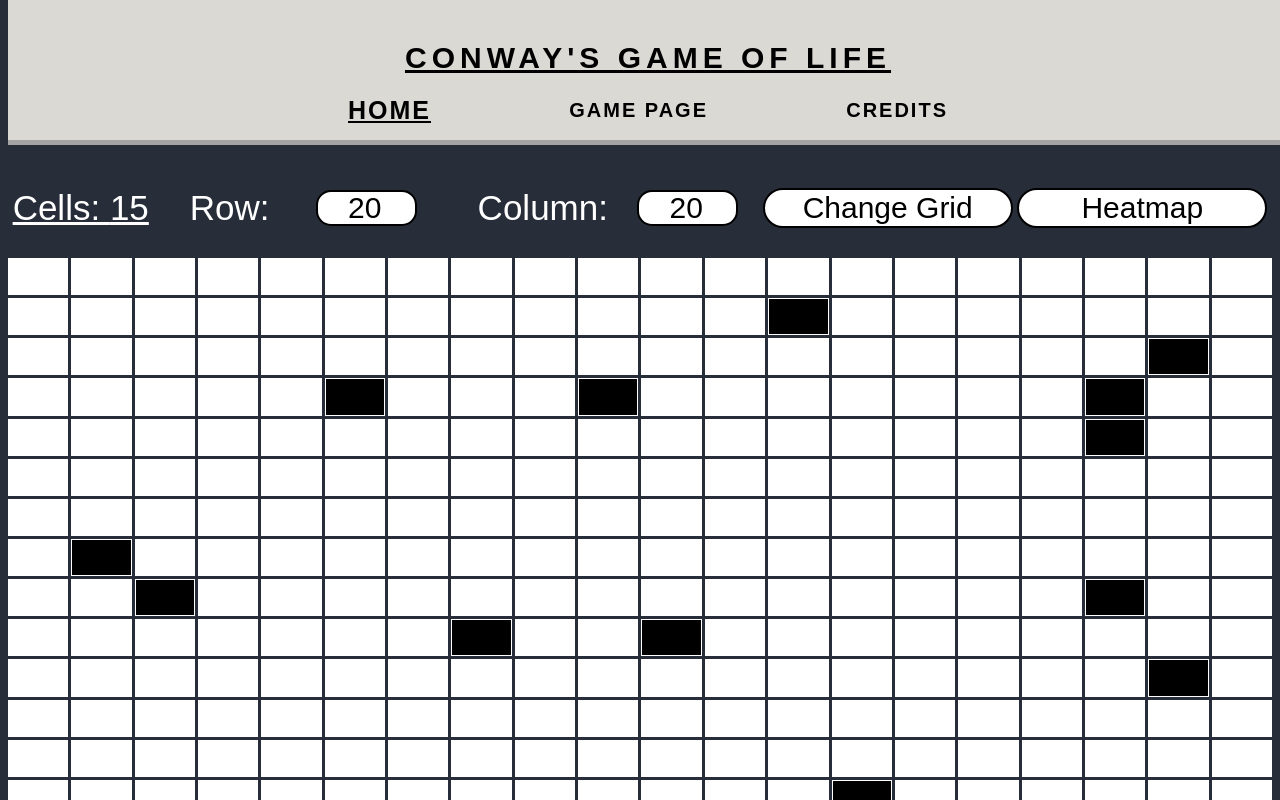
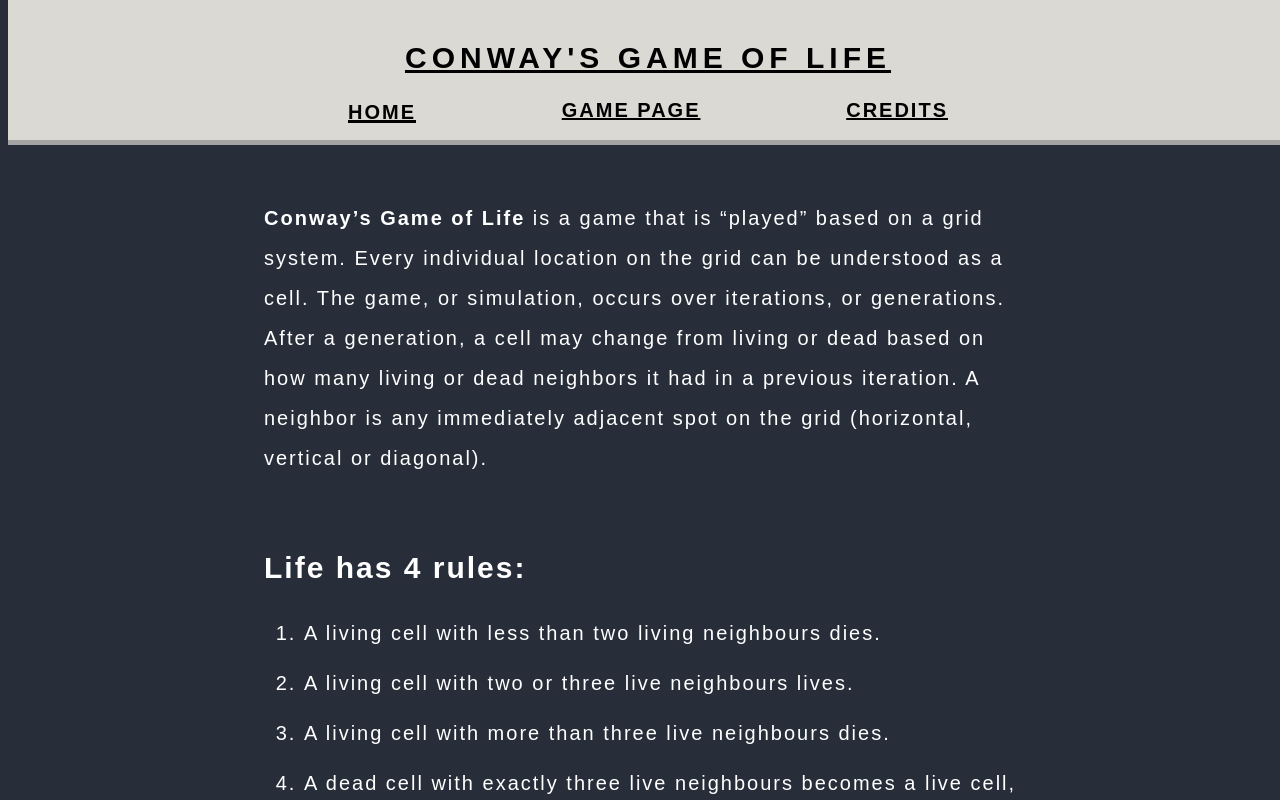
Before and after one commit to srt1678/CSS5610Project2, a React (Vite) app: page / in a window 1280 px wide. Shown: the top 800 px of the page. Built offline with nearby package versions, Linux system fonts and the light colour scheme.

Commit message:
readme + navbar

```diff
--- a/package.json
+++ b/package.json
@@ -11,7 +11,9 @@
   },
   "dependencies": {
     "react": "^18.2.0",
-    "react-dom": "^18.2.0"
+    "react-dom": "^18.2.0",
+    "react-router": "^6.22.3",
+    "react-router-dom": "^6.22.3"
   },
   "devDependencies": {
     "@types/react": "^18.2.56",
--- a/src/Navbar.jsx
+++ b/src/Navbar.jsx
@@ -1,13 +1,20 @@
 import "./Navbar.css";
+import { NavLink } from "react-router-dom";
 
 export default function Navbar() {
 	return (
 		<div className="navBarContainer">
 			<h1 className="titleText">CONWAY'S GAME OF LIFE</h1>
 			<div className="navBarLinkContainer">
-                <h5 className="linkText currentPage">HOME</h5>
-                <h5 className="linkText">GAME PAGE</h5>
-                <h5 className="linkText">CREDITS</h5>
+				<h5 className="linkText currentPage">
+					<NavLink to="/" className="linkText">HOME</NavLink>
+				</h5>
+				<h5 className="linkText">
+					<NavLink to="/Grid" className="linkText">GAME PAGE</NavLink>
+				</h5>
+				<h5 className="linkText">
+					<NavLink to="/Credits" className="linkText">CREDITS</NavLink>
+				</h5>
 			</div>
 		</div>
 	);
--- a/src/main.jsx
+++ b/src/main.jsx
@@ -1,11 +1,19 @@
-import React from 'react'
-import ReactDOM from 'react-dom/client'
-import App from './App.jsx'
-import Home from './Home.jsx'
-import Credits from './Credits.jsx'
-import './index.css'
+import React from "react";
+import ReactDOM from "react-dom/client";
+import Navbar from "./Navbar.jsx";
+import App from "./App.jsx";
+import Home from "./Home.jsx";
+import Credits from "./Credits.jsx";
+import "./index.css";
+import { createBrowserRouter, RouterProvider, Route } from "react-router-dom";
 
-ReactDOM.createRoot(document.getElementById('root')).render(
-
-    <App />
-)
+const router = createBrowserRouter([
+	{ path: "/", element: <Home /> },
+	{ path: "/Grid", element: <App /> },
+	{ path: "/Credits", element: <Credits /> },
+]);
+ReactDOM.createRoot(document.getElementById("root")).render(
+	<React.StrictMode>
+		<RouterProvider router={router}></RouterProvider>
+	</React.StrictMode>
+);
```
Also changed, not shown: 2 other files (tests, documents, lock files or other folders). Lines whose indentation alone changed are shown as unchanged.
